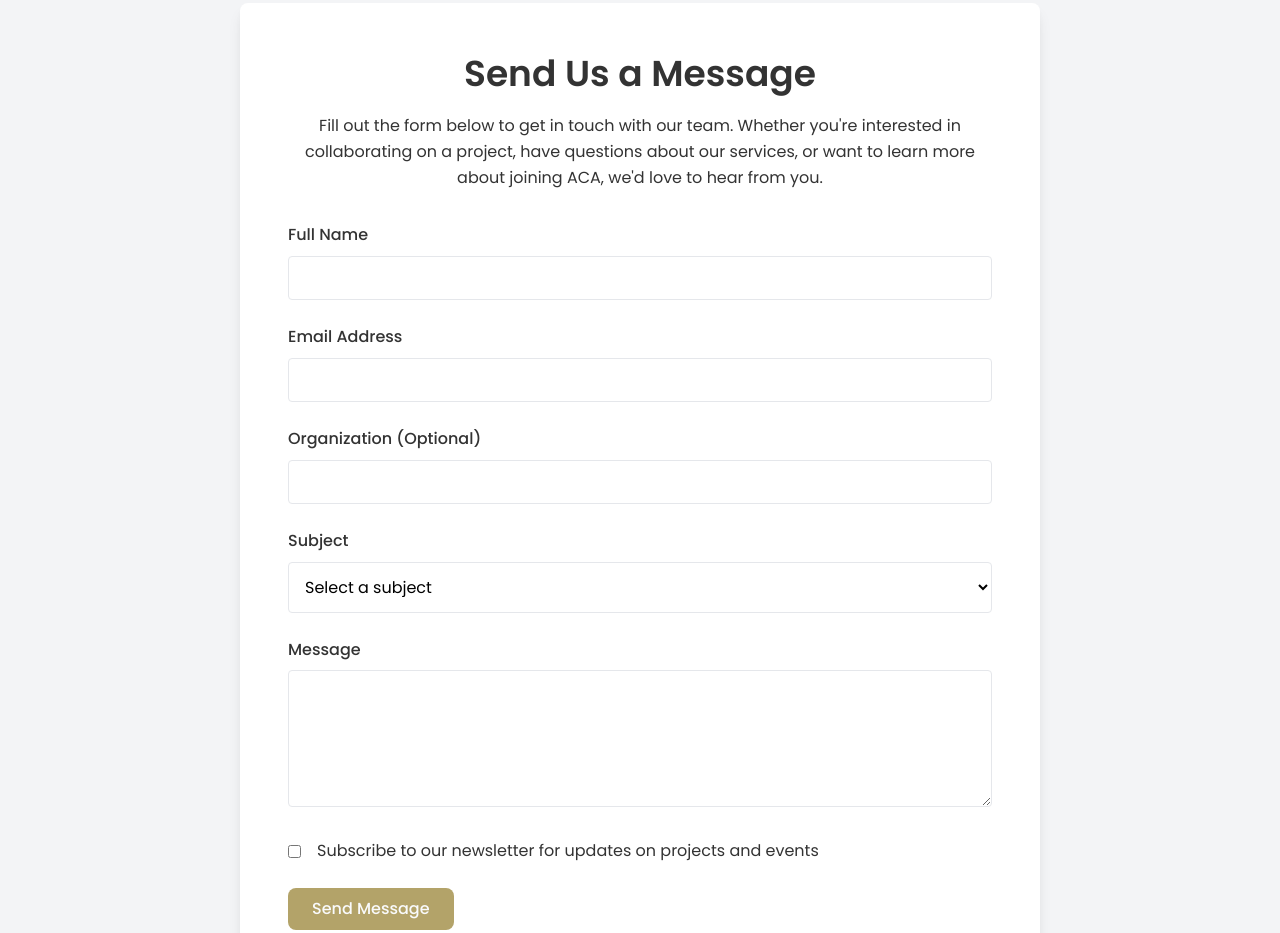
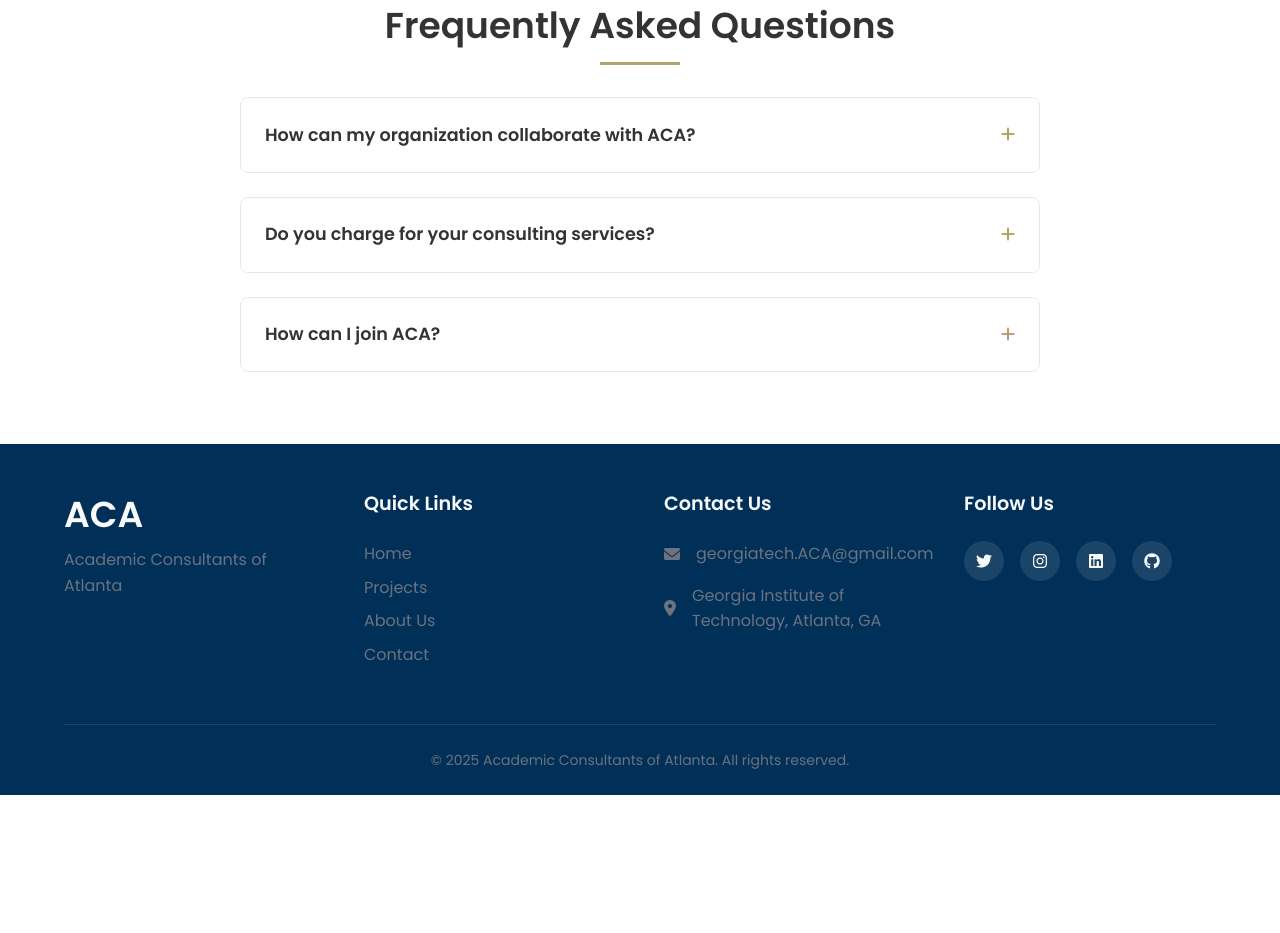
Before and after one commit to guvenalex1/aca-website, a plain HTML site: page contact.html in a window 1280 px wide. Shown: the part 809-1742 px from the top of the page. After the commit the page ends 1604 px from the top, so only its background shows below. Drawn offline with Linux system fonts and the light colour scheme.

Commit message:
Update contact and projects pages

```diff
--- a/contact.html
+++ b/contact.html
@@ -70,51 +70,6 @@
                         <a href="#"><i class="fab fa-github"></i></a>
                     </div>
                 </div>
-            </div>
-        </div>
-    </section>
-
-    <section class="contact-form">
-        <div class="container">
-            <div class="form-container">
-                <div class="form-header">
-                    <h2>Send Us a Message</h2>
-                    <p>Fill out the form below to get in touch with our team. Whether you're interested in collaborating on a project, have questions about our services, or want to learn more about joining ACA, we'd love to hear from you.</p>
-                </div>
-                <form id="contactForm" action="#" method="POST">
-                    <div class="form-group">
-                        <label for="name">Full Name</label>
-                        <input type="text" id="name" name="name" required>
-                    </div>
-                    <div class="form-group">
-                        <label for="email">Email Address</label>
-                        <input type="email" id="email" name="email" required>
-                    </div>
-                    <div class="form-group">
-                        <label for="organization">Organization (Optional)</label>
-                        <input type="text" id="organization" name="organization">
-                    </div>
-                    <div class="form-group">
-                        <label for="subject">Subject</label>
-                        <select id="subject" name="subject" required>
-                            <option value="" disabled selected>Select a subject</option>
-                            <option value="project-collaboration">Project Collaboration</option>
-                            <option value="workshop-request">Workshop Request</option>
-                            <option value="join-team">Join Our Team</option>
-                            <option value="general-inquiry">General Inquiry</option>
-                            <option value="other">Other</option>
-                        </select>
-                    </div>
-                    <div class="form-group">
-                        <label for="message">Message</label>
-                        <textarea id="message" name="message" rows="6" required></textarea>
-                    </div>
-                    <div class="form-group checkbox-group">
-                        <input type="checkbox" id="newsletter" name="newsletter">
-                        <label for="newsletter">Subscribe to our newsletter for updates on projects and events</label>
-                    </div>
-                    <button type="submit" class="btn btn-primary">Send Message</button>
-                </form>
             </div>
         </div>
     </section>
```
Also changed, not shown: projects.html (+21 -0 lines).
